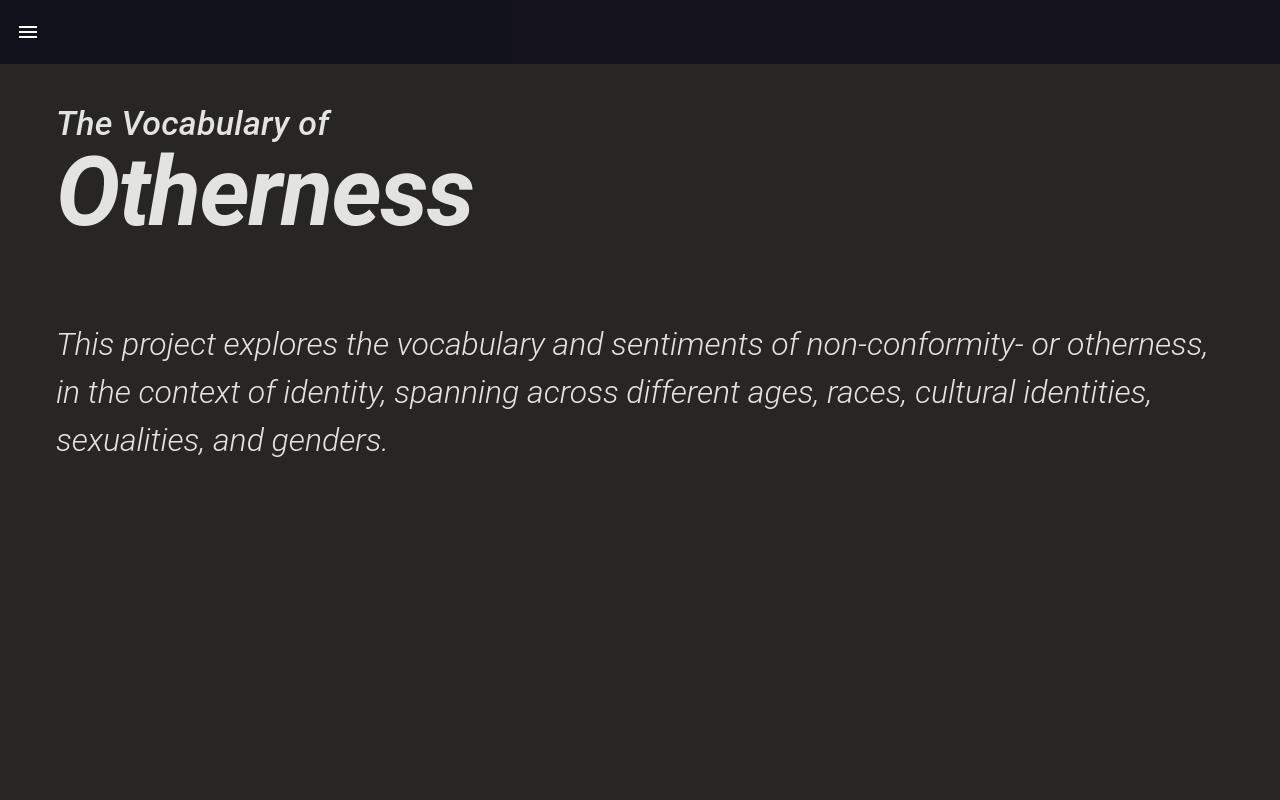
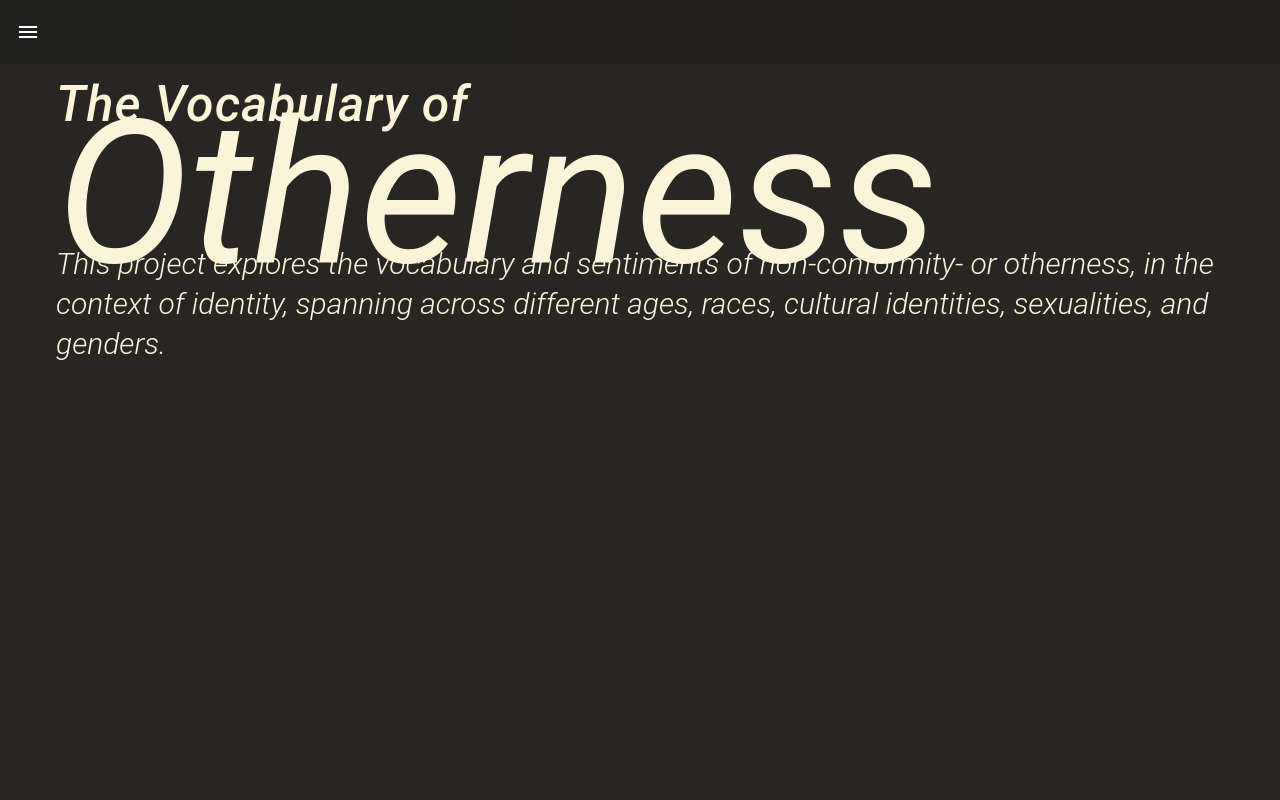
Before and after one commit to syhassan/otherness, a Vue app: page / in a window 1280 px wide. Shown: the top 800 px of the page. Built offline with nearby package versions, Linux system fonts and the light colour scheme.

Commit message:
FONT CHANGES

```diff
--- a/src/components/SplashPage.vue
+++ b/src/components/SplashPage.vue
@@ -3,15 +3,12 @@
     <v-responsive class="align text-left fill-height">
       <div class="py-3"/>
 
-      <div class="text-h4 font-italic font-weight-medium">The Vocabulary of</div>
+      <h4 class="font-italic font-weight-medium">The Vocabulary of</h4>
 
-      <h1 class="text-h1 font-italic font-weight-bold">Otherness</h1>
-
-      <div class="py-10"/>
-
-      <h1 class="text-body font-italic font-weight-light">This project explores the vocabulary and
+      <h1 class="font-italic">Otherness</h1>
+      <p class="text-body font-italic font-weight-light">This project explores the vocabulary and
         sentiments of non-conformity- or otherness, in the context of identity, spanning across different
-      ages, races, cultural identities, sexualities, and genders.</h1>
+      ages, races, cultural identities, sexualities, and genders.</p>
 
       <div class="py-10"/>
       <div class="py-10"/>
@@ -61,6 +58,27 @@
 </script>
 
 <style scoped>
+h1 {
+  font-size: 200px;
+  color: #FCF4D8;
+  font-weight: normal;
+  letter-spacing: 10;
+  line-height: 90%;
+}
+h4 {
+  font-size: 50px;
+  color: #FCF4D8;
+  font-weight: bold;
+  letter-spacing: 1px;
+  line-height:0%
+}
+p {
+  font-family:'Roboto';
+  color: #FCF4D8;
+  font-size: 30px;
+  line-height: 40px;
+  margin-top: -40px;
+}
 .one {
   height: 300px;
   width: 300px;
--- a/src/layouts/default/AppBar.vue
+++ b/src/layouts/default/AppBar.vue
@@ -1,5 +1,5 @@
 <template>
-  <v-app-bar scroll-behavior="hide" scroll-threshold="5" color="rgba(5,6,26,0.6)" flat>
+  <v-app-bar scroll-behavior="hide" scroll-threshold="5" color="rgba(30,30,30,0.7)" flat>
     <v-app-bar-nav-icon color="rgb(255,255,255)"></v-app-bar-nav-icon>
     <v-app-bar-title>
     </v-app-bar-title>
--- a/src/styles/settings.scss
+++ b/src/styles/settings.scss
@@ -1,10 +1,9 @@
-/**
- * src/styles/settings.scss
- *
- * Configures SASS variables and Vuetify overwrites
- */
+@import url('https://fonts.googleapis.com/css?family=Jomhuria');
 
-// https://vuetifyjs.com/features/sass-variables/`
-// @use 'vuetify/settings' with (
-//   $color-pack: false
-// );
+html, body, text, header, h1, h4 {
+  font-family: 'Jomhuria';
+}
+
+#app {
+  font-family: 'Jomhuria';
+}
```
Also changed, not shown: 1 other file (tests, documents, lock files or other folders).
